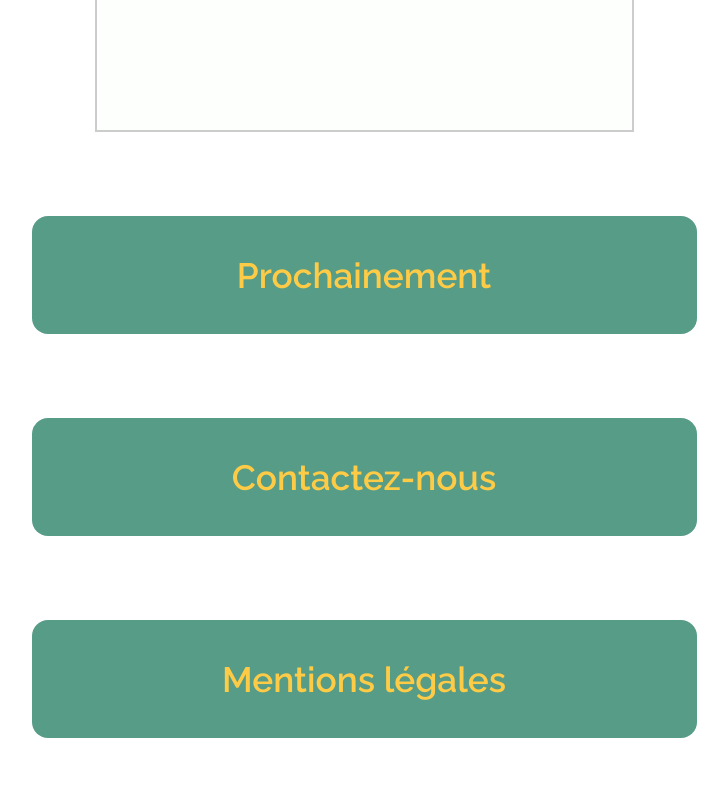
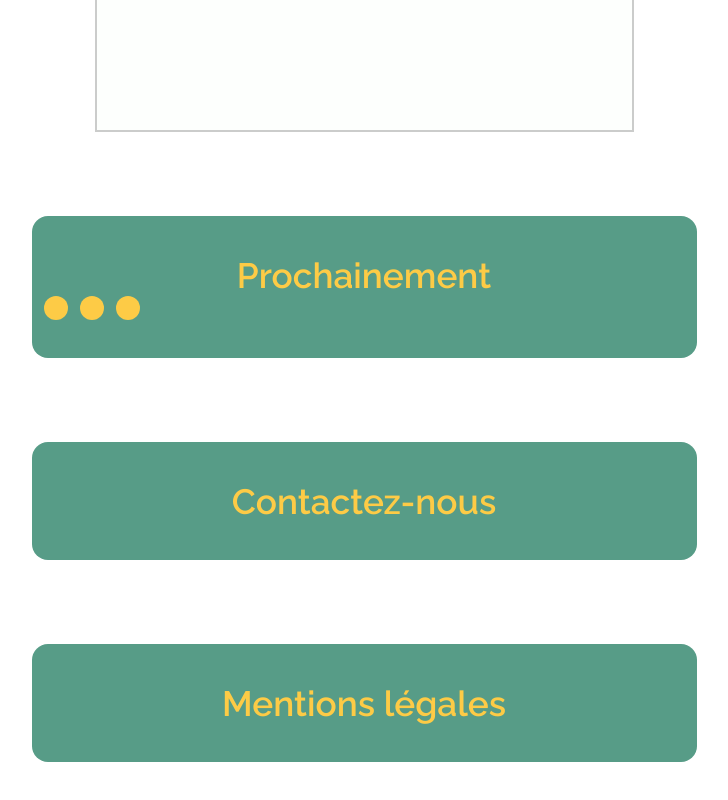
Before and after one commit to judith-creative/ohmyfood, a plain HTML site: page index.html in a window 1280 px wide. Shown: the part 3381-4181 px from the top of the page, without its empty margins (276-1004 px from the left). Drawn offline with Linux system fonts and the light colour scheme.

Commit message:
try-out wiggle and writing

```diff
--- a/index.html
+++ b/index.html
@@ -45,6 +45,11 @@
         <aside>
             <div class="btn pro">
                 Prochainement
+                <div class="comping_up">
+                    <div class="dot"></div>
+                    <div class="dot"></div>
+                    <div class="dot"></div>
+                </div>
             </div>
         </aside>
 
--- a/styles.css
+++ b/styles.css
@@ -119,8 +119,43 @@ main {
 }
 
 /*aside*/
+.comping_up {
+    width: 15vh;
+    height: 3vh;
+    display: flex;
+    justify-content: space-evenly;
+}
+
+.dot {
+    background: #fdcb46;
+    height: 100%;
+    border-radius: 1.5vh;
+    width: 3vh;
+    animation: writing 1000ms backwards infinite ease-in-out reverse;
+}
+
+@keyframes writing {
+    0% {
+        transform: scale(0.5);
+    }
+    100% {
+        transform: scale(1);
+    }
+}
 
 /*footer*/
+@keyframes wiggle {
+    25%{
+        transform: translateX(1%);
+    }
+    75% {
+        transform: translateX(-1%);
+    }
+}
+
+footer .btn:hover {
+    animation: wiggle 100ms 5;
+}
 
 /* footer {
     display: flex;
```
